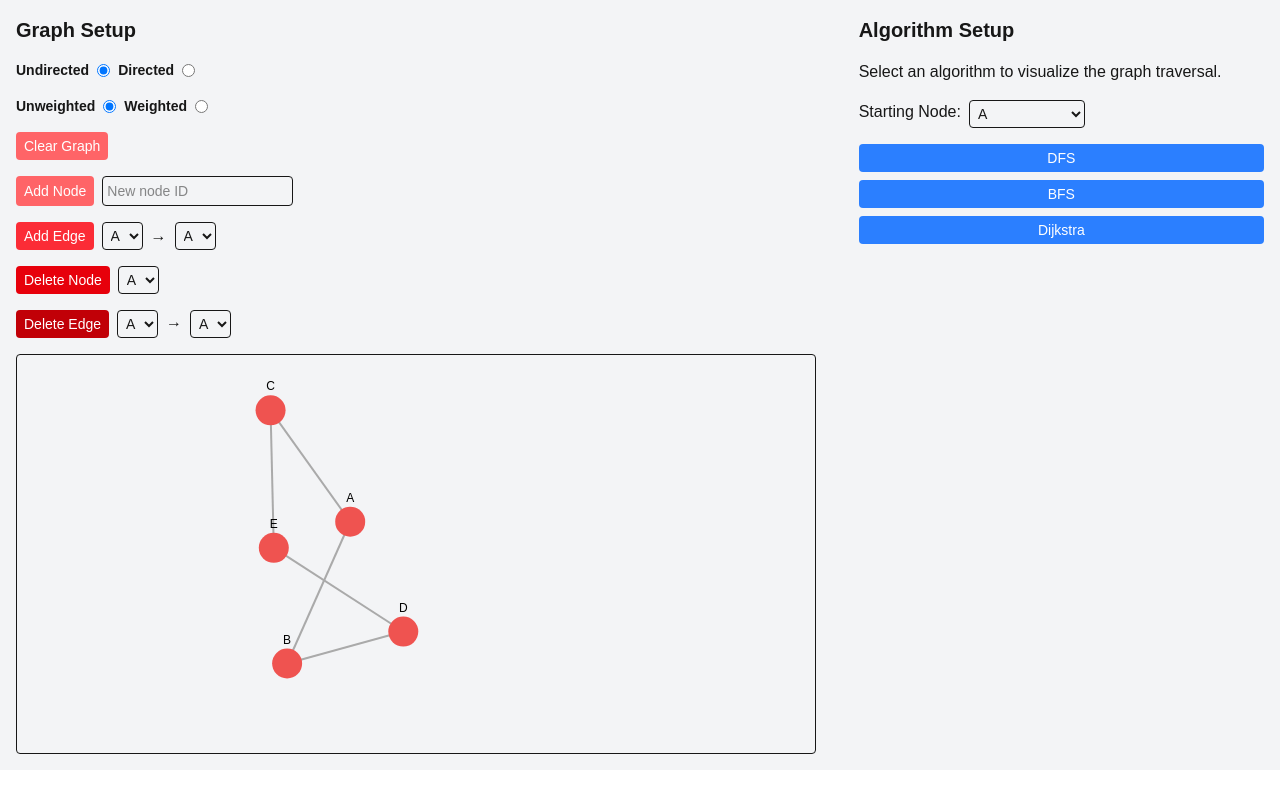
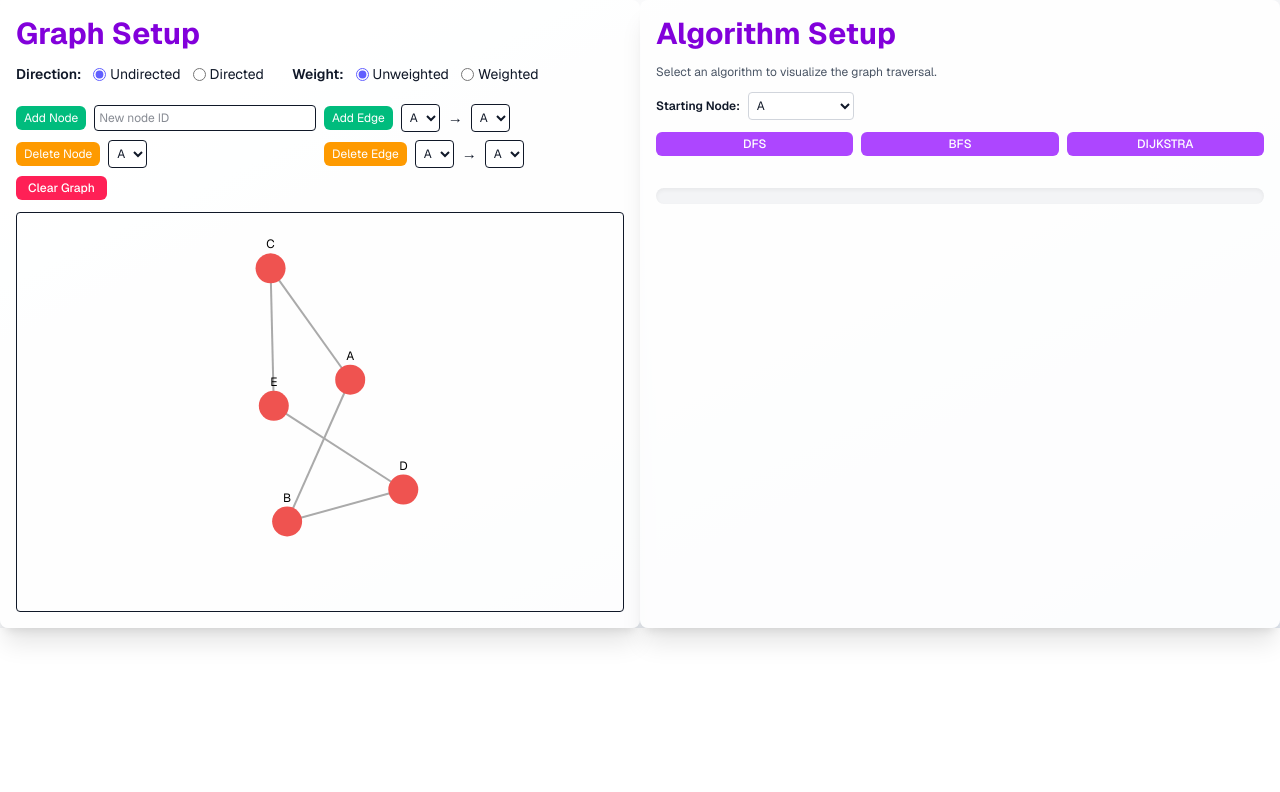
Before and after one commit to kimestelle/algorithm-visualizer, a Next.js app: page / in a window 1280 px wide. Shown: the top 792 px of the page. Built offline with nearby package versions, Linux system fonts and the light colour scheme.

Commit message:
improved ui!

```diff
--- a/src/app/page.tsx
+++ b/src/app/page.tsx
@@ -23,7 +23,6 @@ export default function Home() {
   const [errorMessage, setErrorMessage] = useState<string>('');
   const [isRunningAlgorithm, setIsRunningAlgorithm] = useState<boolean>(false);
 
-  // Update edge weights when switching to weighted graph
   useEffect(() => {
     if (isWeighted) {
       setEdges(prev => prev.map(edge => ({
@@ -42,12 +41,11 @@ export default function Home() {
   const memoizedEdges = useMemo(() => {
     const nodeMap = new Map(memoizedNodes.map(n => [n.id, n]));
     return edges.map(({ node1, node2, weight }) => ({
-      source: typeof nodeMap.get(node1) === 'object' ? (nodeMap.get(node1) as { id: string }).id : node1,
-      target: typeof nodeMap.get(node2) === 'object' ? (nodeMap.get(node2) as { id: string }).id : node2,
+      source: nodeMap.get(node1)?.id || node1,
+      target: nodeMap.get(node2)?.id || node2,
       weight,
     }));
   }, [edges, memoizedNodes]);
-
 
   const clearGraph = () => {
     setNodes([]);
@@ -70,12 +68,9 @@ export default function Home() {
     };
 
     try {
-      if (!graph.nodes.length) {
-        throw new Error("The graph is empty. Add nodes and edges to run the algorithm.");
-      }
-      if (!selectedNode || !graph.nodes.some(n => n.id === selectedNode)) {
-        throw new Error("Please select a valid starting node.");
-      }
+      if (!graph.nodes.length) throw new Error("The graph is empty. Add nodes and edges to run the algorithm.");
+      if (!selectedNode || !graph.nodes.some(n => n.id === selectedNode)) throw new Error("Please select a valid starting node.");
+
       const result = algorithmMap[algo].run(graph, selectedNode);
       const { traversal, steps, nodeAnnotations: finalAnnotations } = result;
 
@@ -90,18 +85,14 @@ export default function Home() {
       const interval = setInterval(() => {
         if (index >= steps.length) {
           clearInterval(interval);
-          // Set final state to preserve highlighted nodes and annotations
           setHighlightedNodes(traversal);
           setNodeAnnotations(finalAnnotations || {});
           setIsRunningAlgorithm(false);
           return;
         }
-
         const step = steps[index];
         setHighlightedNodes(traversal.slice(0, index + 1));
-        if (step.nodeAnnotations) {
-          setNodeAnnotations(step.nodeAnnotations);
-        }
+        if (step.nodeAnnotations) setNodeAnnotations(step.nodeAnnotations);
         setFullLog(prev => prev + step.display + '\n');
         index++;
       }, 500);
@@ -125,109 +116,61 @@ export default function Home() {
   }
 
   return (
-    <main className="w-full h-full flex flex-row">
-      <div id='graph-setup' className="flex-2 p-4 bg-gray-100 dark:bg-gray-800 flex flex-col gap-4">
-        <h1 className="text-xl font-bold">Graph Setup</h1>
-        <div className="flex flex-row gap-2 items-center">
-          <label htmlFor="undirected" className="text-sm font-semibold">Undirected</label>
-          <input type="radio" id="undirected" name="graph-direction" value="undirected" checked={!isDirected} onChange={() => setIsDirected(false)} />
-          <label htmlFor="directed" className="text-sm font-semibold">Directed</label>
-          <input type="radio" id="directed" name="graph-direction" value="directed" checked={isDirected} onChange={() => setIsDirected(true)} />
+    <main className="w-full h-full flex flex-col md:flex-row font-sans text-[15px] bg-gradient-to-br from-white via-gray-100 to-slate-200 dark:from-gray-900 dark:via-gray-800 dark:to-gray-950 text-gray-900 dark:text-gray-100">
+      <div id='graph-setup' className="flex-1 p-4 bg-white/90 dark:bg-gray-800/90 flex flex-col gap-3 rounded-lg shadow-xl">
+        <h1 className="text-3xl font-bold text-purple-700 dark:text-purple-300">Graph Setup</h1>
+        <div className="flex flex-wrap items-center gap-3 text-sm">
+          <span className="font-semibold">Direction:</span>
+          <label className="flex items-center gap-1"><input type="radio" name="graph-direction" checked={!isDirected} onChange={() => setIsDirected(false)} className="accent-indigo-500" /> Undirected</label>
+          <label className="flex items-center gap-1"><input type="radio" name="graph-direction" checked={isDirected} onChange={() => setIsDirected(true)} className="accent-indigo-500" /> Directed</label>
+          <span className="ml-4 font-semibold">Weight:</span>
+          <label className="flex items-center gap-1"><input type="radio" name="graph-weight" checked={!isWeighted} onChange={() => setIsWeighted(false)} className="accent-indigo-500" /> Unweighted</label>
+          <label className="flex items-center gap-1"><input type="radio" name="graph-weight" checked={isWeighted} onChange={() => setIsWeighted(true)} className="accent-indigo-500" /> Weighted</label>
         </div>
-        <div className="flex flex-row gap-2 items-center">
-          <label htmlFor="unweighted" className="text-sm font-semibold">Unweighted</label>
-          <input type="radio" id="unweighted" name="graph-weight" value="unweighted" checked={!isWeighted} onChange={() => setIsWeighted(false)} />
-          <label htmlFor="weighted" className="text-sm font-semibold">Weighted</label>
-          <input type="radio" id="weighted" name="graph-weight" value="weighted" checked={isWeighted} onChange={() => setIsWeighted(true)} />
+
+        <div className="grid grid-cols-1 sm:grid-cols-2 gap-2 mt-2">
+          <div className="flex flex-1 gap-2 items-center">
+            <button className="whitespace-nowrap bg-emerald-500 hover:bg-emerald-600 text-white px-2 py-1 rounded-md text-xs">Add Node</button>
+            <input type="text" placeholder="New node ID" id="new-node-id" className="p-1 border rounded text-xs bg-white dark:bg-gray-700 w-full" />
           </div>
-        <div className="flex gap-2">
-          <button onClick={clearGraph} className="bg-red-400 text-white px-2 py-1 rounded text-sm">
-            Clear Graph
-          </button>
-        </div>
-        <div className="flex gap-2">
-          <button
-            onClick={() => {
-              const input = document.getElementById("new-node-id") as HTMLInputElement;
-              const newId = input.value.trim();
-              if (newId && !nodes.includes(newId)) {
-                setNodes(prev => [...prev, newId]);
-                input.value = "";
-              }
-            }}
-            className="bg-red-400 text-white px-2 py-1 rounded text-sm"
-          >
-            Add Node
-          </button>
-          <input type="text" placeholder="New node ID" id="new-node-id" className="p-1 border rounded text-sm" />
-        </div>
+
           <div className="flex flex-wrap gap-2 items-center">
-          <button
-            onClick={() => {
-              const node1 = (document.getElementById("edge-node1") as HTMLInputElement).value.trim();
-              const node2 = (document.getElementById("edge-node2") as HTMLInputElement).value.trim();
-              const weightInput = document.getElementById("edge-weight") as HTMLInputElement;
-              const weight = isWeighted ? Number(weightInput?.value) || 1 : undefined;
-              if (node1 && node2 && node1 !== node2) {
-                setEdges(prev => [...prev, { node1, node2, weight }]);
-                (document.getElementById("edge-node1") as HTMLInputElement).value = "";
-                (document.getElementById("edge-node2") as HTMLInputElement).value = "";
-                if (isWeighted && weightInput) weightInput.value = "";
-              }
-            }}
-            className="bg-red-500 text-white px-2 py-1 rounded text-sm"
-          >
-            Add Edge
-          </button>
-          <select id="edge-node1" className="p-1 border rounded text-sm">
+            <button className="whitespace-nowrap bg-emerald-500 hover:bg-emerald-600 text-white px-2 py-1 rounded-md text-xs">Add Edge</button>
+            <select id="edge-node1" className="p-1 border rounded text-xs bg-white dark:bg-gray-700">
               {nodes.map(n => <option key={n}>{n}</option>)}
             </select>
             →
-          <select id="edge-node2" className="p-1 border rounded text-sm">
+            <select id="edge-node2" className="p-1 border rounded text-xs bg-white dark:bg-gray-700">
               {nodes.map(n => <option key={n}>{n}</option>)}
             </select>
             {isWeighted && (
-            <input id="edge-weight" type="number" placeholder="Weight" defaultValue="1" className="p-1 border rounded text-sm w-20" />
+              <input id="edge-weight" type="number" placeholder="Weight" defaultValue="1" className="p-1 border rounded text-xs w-16 bg-white dark:bg-gray-700" />
             )}
           </div>
-        <div className="flex gap-2">
-          <button
-            onClick={() => {
-              const input = document.getElementById("delete-node-id") as HTMLInputElement;
-              const toDelete = input.value.trim();
-              setNodes(prev => prev.filter(n => n !== toDelete));
-              setEdges(prev => prev.filter(e => e.node1 !== toDelete && e.node2 !== toDelete));
-              input.value = "";
-            }}
-            className="bg-red-600 text-white px-2 py-1 rounded text-sm"
-          >
-            Delete Node
-          </button>
-          <select id="delete-node-id" className="p-1 border rounded text-sm">
+
+          <div className="flex gap-2 items-center">
+            <button className="bg-amber-500 hover:bg-amber-600 text-white px-2 py-1 rounded-md text-xs">Delete Node</button>
+            <select id="delete-node-id" className="p-1 border rounded text-xs bg-white dark:bg-gray-700">
               {nodes.map(n => <option key={n}>{n}</option>)}
             </select>
           </div>
-        <div className="flex gap-2">
-          <button
-            onClick={() => {
-              const node1 = (document.getElementById("delete-edge-node1") as HTMLInputElement).value.trim();
-              const node2 = (document.getElementById("delete-edge-node2") as HTMLInputElement).value.trim();
-              setEdges(prev => prev.filter(e =>
-                !(e.node1 === node1 && e.node2 === node2) && !(e.node1 === node2 && e.node2 === node1)
-              ));
-            }}
-            className="bg-red-700 text-white px-2 py-1 rounded text-sm"
-          >
-            Delete Edge
-          </button>
-          <select id="delete-edge-node1" className="p-1 border rounded text-sm">
+
+          <div className="flex gap-2 items-center">
+            <button className="bg-amber-500 hover:bg-amber-600 text-white px-2 py-1 rounded-md text-xs">Delete Edge</button>
+            <select id="delete-edge-node1" className="p-1 border rounded text-xs bg-white dark:bg-gray-700">
               {nodes.map(n => <option key={n}>{n}</option>)}
             </select>
             →
-          <select id="delete-edge-node2" className="p-1 border rounded text-sm">
+            <select id="delete-edge-node2" className="p-1 border rounded text-xs bg-white dark:bg-gray-700">
               {nodes.map(n => <option key={n}>{n}</option>)}
             </select>
           </div>
+
+          <div className="sm:col-span-2 flex justify-start">
+            <button onClick={clearGraph} className="bg-rose-500 hover:bg-rose-600 text-white px-3 py-1 rounded-md text-xs font-medium">Clear Graph</button>
+          </div>
+        </div>
+
         <ForceGraph
           nodes={memoizedNodes}
           edges={memoizedEdges}
@@ -242,51 +185,40 @@ export default function Home() {
           setErrorMessage={setErrorMessage}
         />
       </div>
-      <div id='algorithm-setup' className="flex-1 p-4 bg-gray-100 dark:bg-gray-800 flex flex-col gap-4">
-        <h1 className="text-xl font-bold">Algorithm Setup</h1>
-        <p>Select an algorithm to visualize the graph traversal.</p>
+      {/* ALGORITHM SETUP */}
+      <div id='algorithm-setup' className="flex-1 p-4 bg-white/90 dark:bg-gray-800/90 flex flex-col gap-3 rounded-lg shadow-xl">
+        <h1 className="text-3xl font-bold text-purple-700 dark:text-purple-300">Algorithm Setup</h1>
+        <p className="text-xs text-gray-600 dark:text-gray-400">Select an algorithm to visualize the graph traversal.</p>
+
         {errorMessage && (
-          <div className="bg-red-100 border border-red-400 text-red-700 px-4 py-2 rounded text-sm">
+          <div className="bg-red-100 dark:bg-red-800 border border-red-400 dark:border-red-600 text-red-700 dark:text-red-200 px-3 py-2 rounded text-xs">
             {errorMessage}
           </div>
         )}
-        <div className='flex flex-row gap-2 items-start'>
-          <p>Starting Node:</p>
-          <select
-            className="p-1 border rounded text-sm"
-            value={selectedNode}
-            onChange={(e) => setSelectedNode(e.target.value)}
-          >
+
+        <div className='flex flex-row gap-2 items-center'>
+          <p className="font-semibold text-xs">Starting Node:</p>
+          <select className="p-1 border rounded text-xs bg-white dark:bg-gray-700 border-gray-300 dark:border-gray-600" value={selectedNode} onChange={(e) => setSelectedNode(e.target.value)}>
             <option value="">Select a node</option>
             {nodes.map((n) => (
               <option key={n}>{n}</option>
             ))}
           </select>
         </div>
-        <div className="flex flex-col gap-2">
-          <button
-            className={`${selectedAlgo === 'dfs' ? 'bg-blue-200' : 'bg-blue-500'} text-white px-2 py-1 rounded text-sm cursor-pointer`}
-            onClick={() => runAlgorithm("dfs")}
-          >
-            DFS
+
+        <div className="grid grid-cols-3 gap-2">
+          {['dfs', 'bfs', 'dijkstra'].map(algo => (
+            <button key={algo} onClick={() => runAlgorithm(algo as keyof typeof algorithmMap)} className={`${selectedAlgo === algo ? 'bg-purple-300 dark:bg-purple-600' : 'bg-purple-500 dark:bg-purple-700'} text-white px-2 py-1 rounded-md text-xs font-medium transition`}>
+              {algo.toUpperCase()}
             </button>
-          <button
-            className={`${selectedAlgo === 'bfs' ? 'bg-blue-200' : 'bg-blue-500'} text-white px-2 py-1 rounded text-sm cursor-pointer`}
-            onClick={() => runAlgorithm("bfs")}
-          >
-            BFS
-          </button>
-          <button
-            className={`${selectedAlgo === 'dijkstra' ? 'bg-blue-200' : 'bg-blue-500'} text-white px-2 py-1 rounded text-sm cursor-pointer`}
-            onClick={() => runAlgorithm("dijkstra")}
-          >
-            Dijkstra
-          </button>
+          ))}
         </div>
-        <p className="text-sm italic text-gray-600">
+
+        <p className="text-xs italic text-gray-600 dark:text-gray-400">
           {algorithmMap[selectedAlgo]?.description}
         </p>
-        <div className="mt-4 text-sm font-mono">
+
+        <div className="mt-2 text-xs font-mono bg-gray-100 dark:bg-gray-900 p-2 rounded-lg overflow-y-auto max-h-60 shadow-inner">
           {fullLog.split('\n').map((line, index) => (
             <div key={index} className="text-gray-700 dark:text-gray-300">
               {line}
```
Lines whose indentation alone changed are shown as unchanged.
